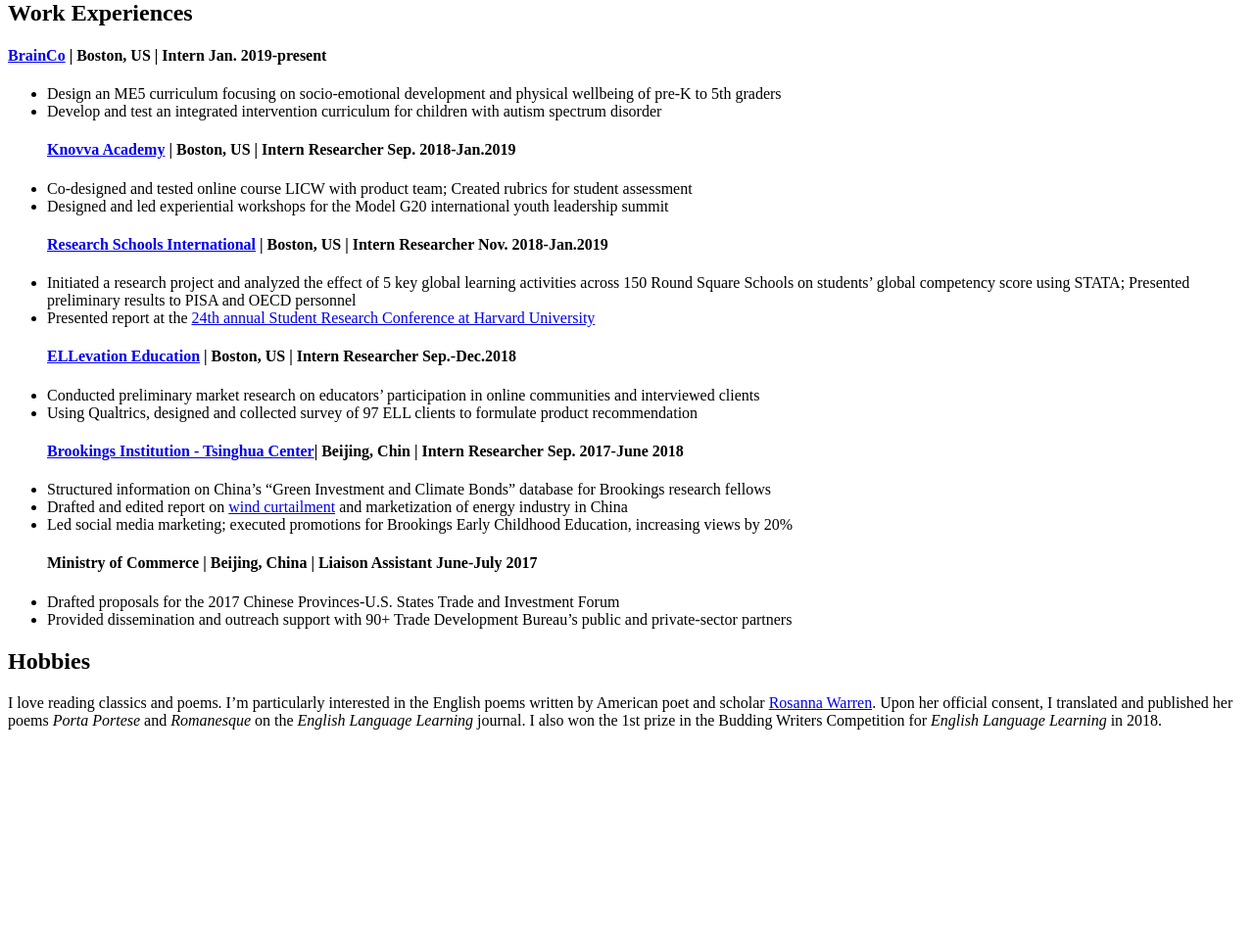
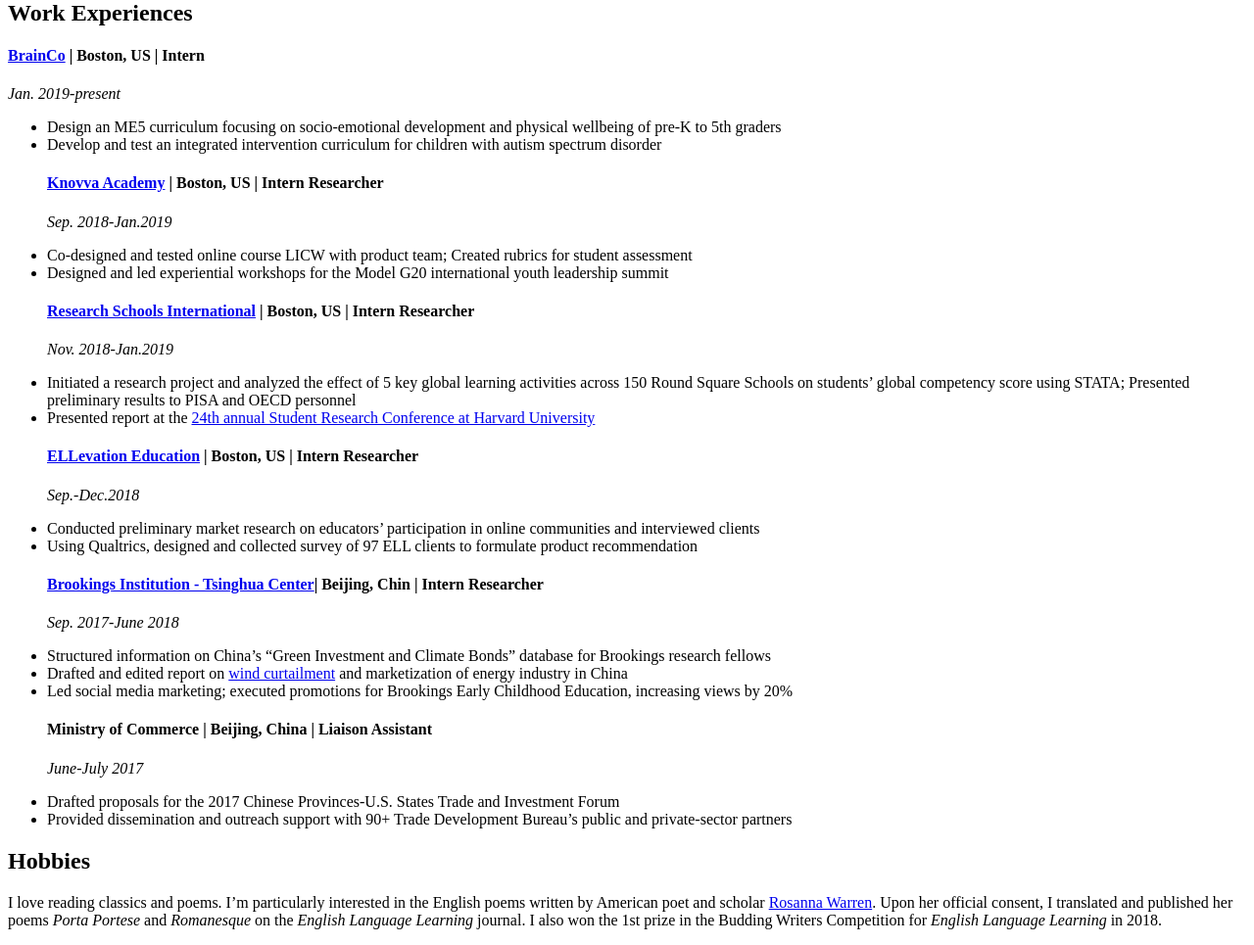
Before and after one commit to Sylviawzy/Sylviawzy.github.io, a Jekyll site: the page built from index.md, in a window 1280 px wide and 1400 px high, scrolled down 2243 px. Shown: the part 435-1400 px from the top of the window at 98% size. Built offline with Jekyll 4.4.1, drawn with Linux system fonts in a browser that asks for light colours; our own code applies the rules of GitHub Pages for plain Markdown files; a style sheet for code colours, icons or effects is not loaded; before the commit the page ends 3439 px from its top, so only the background shows below that.

```diff
--- a/index.md
+++ b/index.md
@@ -30,23 +30,29 @@ The purpose of the study is to determine whether strategies for quality improvem
 
 ## Work Experiences
 
-#### [BrainCo](https://www.brainco.tech/)  | Boston, US | Intern	Jan. 2019-present
+#### [BrainCo](https://www.brainco.tech/)  | Boston, US | Intern
+_Jan. 2019-present_
 -	Design an ME5 curriculum focusing on socio-emotional development and physical wellbeing of pre-K to 5th graders
 -	Develop and test an integrated intervention curriculum for children with autism spectrum disorder
-#### [Knovva Academy](https://www.knovva.com/) | Boston, US | Intern Researcher	Sep. 2018-Jan.2019
+#### [Knovva Academy](https://www.knovva.com/) | Boston, US | Intern Researcher
+_Sep. 2018-Jan.2019_
 -	Co-designed and tested online course LICW with product team; Created rubrics for student assessment
 -	Designed and led experiential workshops for the Model G20 international youth leadership summit
-#### [Research Schools International](https://researchschools-international-cmna.squarespace.com/) | Boston, US | Intern Researcher	Nov. 2018-Jan.2019
+#### [Research Schools International](https://researchschools-international-cmna.squarespace.com/) | Boston, US | Intern Researcher
+_Nov. 2018-Jan.2019_
 -	Initiated a research project and analyzed the effect of 5 key global learning activities across 150 Round Square Schools on students’ global competency score using STATA; Presented preliminary results to PISA and OECD personnel
 -	Presented report at the [24th annual Student Research Conference at Harvard University](https://src.gse.harvard.edu/)
-#### [ELLevation Education](https://ellevationeducation.com/home/default) | Boston, US | Intern Researcher 	Sep.-Dec.2018
+#### [ELLevation Education](https://ellevationeducation.com/home/default) | Boston, US | Intern Researcher
+_Sep.-Dec.2018_
 -	Conducted preliminary market research on educators’ participation in online communities and interviewed clients
 -	Using Qualtrics, designed and collected survey of 97 ELL clients to formulate product recommendation
-#### [Brookings Institution - Tsinghua Center](https://www.brookings.edu/center/brookings-tsinghua-center/)| Beijing, Chin | Intern Researcher	Sep. 2017-June 2018
+#### [Brookings Institution - Tsinghua Center](https://www.brookings.edu/center/brookings-tsinghua-center/)| Beijing, Chin | Intern Researcher
+_Sep. 2017-June 2018_
 -	Structured information on China’s “Green Investment and Climate Bonds” database for Brookings research fellows
 -	Drafted and edited report on [wind curtailment](https://www.brookings.edu/wp-content/uploads/2018/03/wind-curtailment-in-china-and-lessons-from-the-united-states1.pdf) and marketization of energy industry in China
 -	Led social media marketing; executed promotions for Brookings Early Childhood Education, increasing views by 20%
-#### Ministry of Commerce | Beijing, China | Liaison Assistant 	June-July 2017
+#### Ministry of Commerce | Beijing, China | Liaison Assistant
+_June-July 2017_
 -	Drafted proposals for the 2017 Chinese Provinces-U.S. States Trade and Investment Forum
 -	Provided dissemination and outreach support with 90+ Trade Development Bureau’s public and private-sector partners
 
```
